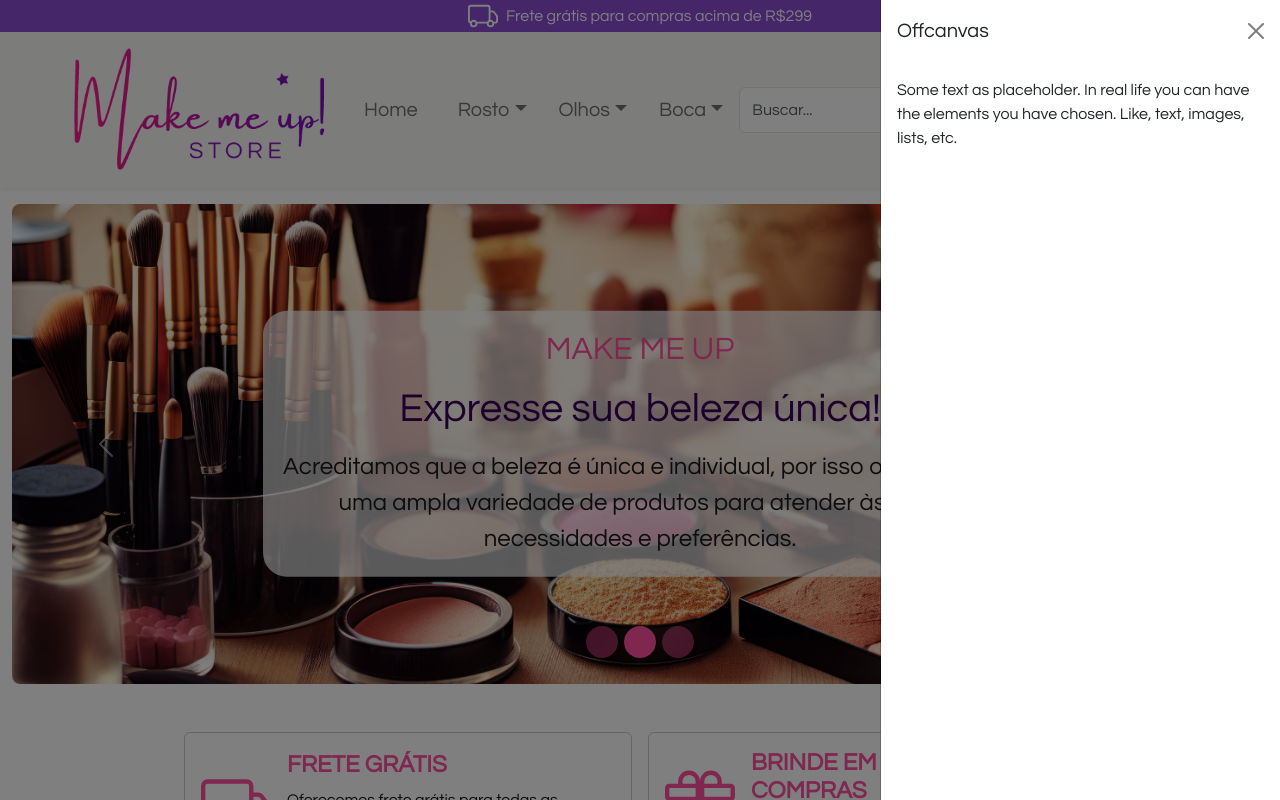
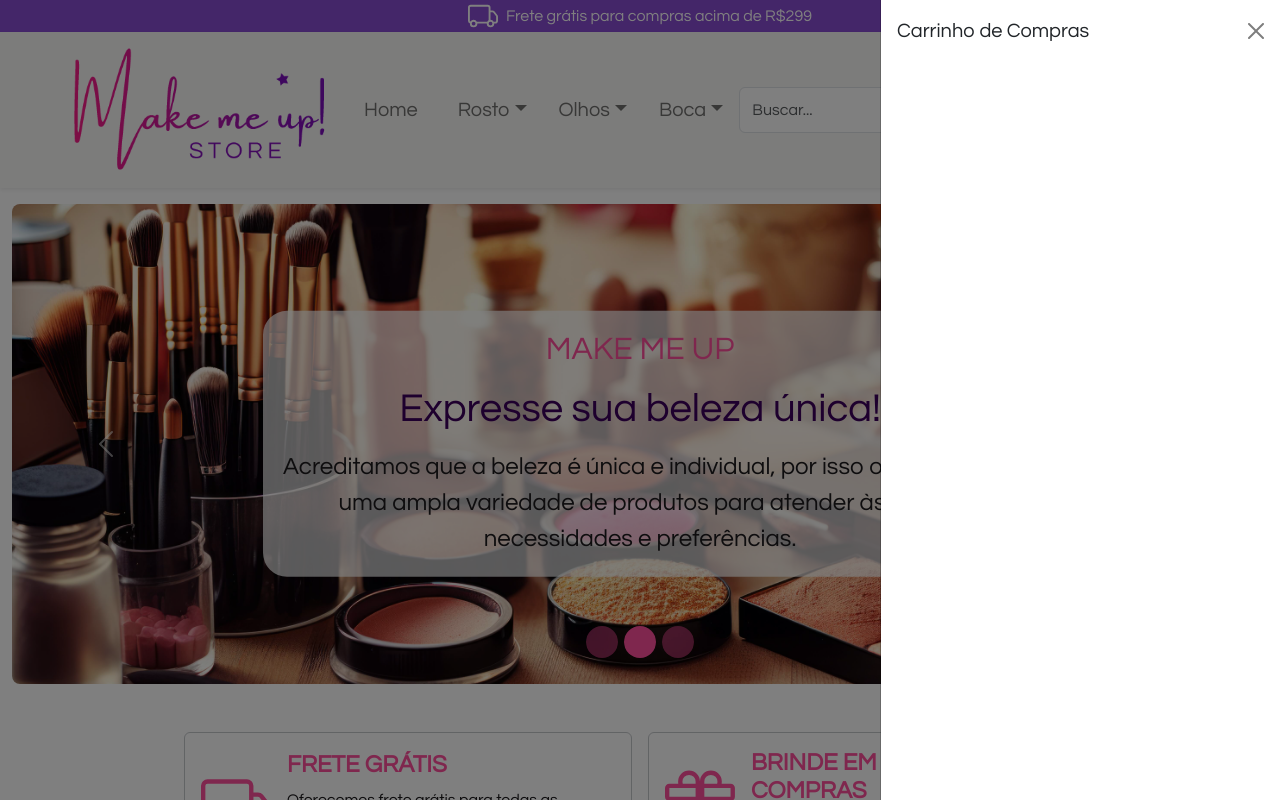
Before and after one commit to natcurti/make-me-up, a React (Vite) app: page / in a window 1280 px wide. Both pictures are taken after a click on the button 1207 px from the left and 109 px from the top of the page. Shown: the top 800 px of the page. Built offline with nearby package versions, Linux system fonts and the light colour scheme.

Commit message:
Handle cart reducer and offcanvas cart reducer

```diff
--- a/src/components/CartOffCanvas/index.tsx
+++ b/src/components/CartOffCanvas/index.tsx
@@ -1,12 +1,28 @@
-import { useState } from "react";
 import { Offcanvas } from "react-bootstrap";
 import ButtonIcon from "../ButtonIcon";
 import { Cart2 } from "react-bootstrap-icons";
+import { useDispatch, useSelector } from "react-redux";
+import { IRootState } from "src/store";
+import Product from "../Product";
+import { openOrClose } from "src/store/reducers/offcanvasCart";
 
 const CartOffCanvas = () => {
-  const [isOpen, setIsOpen] = useState(false);
+  const dispatch = useDispatch();
 
-  const handleOpen = () => setIsOpen(!isOpen);
+  const handleOpen = () => {
+    dispatch(openOrClose());
+  };
+
+  const { productsOnCart, isOpen } = useSelector((state: IRootState) => {
+    const idItemsOnCart = state.cart.map((item) => item.id);
+    return {
+      productsOnCart: state.items.filter((product) =>
+        idItemsOnCart.some((item) => item === product.id)
+      ),
+      isOpen: state.offcanvasCart,
+    };
+  });
+
   return (
     <>
       <ButtonIcon onClick={handleOpen}>
@@ -15,11 +31,12 @@ const CartOffCanvas = () => {
 
       <Offcanvas show={isOpen} onHide={handleOpen} placement="end">
         <Offcanvas.Header closeButton>
-          <Offcanvas.Title>Offcanvas</Offcanvas.Title>
+          <Offcanvas.Title>Carrinho de Compras</Offcanvas.Title>
         </Offcanvas.Header>
         <Offcanvas.Body>
-          Some text as placeholder. In real life you can have the elements you
-          have chosen. Like, text, images, lists, etc.
+          {productsOnCart.map((product) => (
+            <Product key={product.id} {...product} />
+          ))}
         </Offcanvas.Body>
       </Offcanvas>
     </>
--- a/src/components/Product/index.tsx
+++ b/src/components/Product/index.tsx
@@ -3,8 +3,10 @@ import "./styles.css";
 import ButtonIcon from "../ButtonIcon";
 import { Heart, HeartFill, Cart2 } from "react-bootstrap-icons";
 import { IProduct } from "src/types/IProduct";
-import { useDispatch } from "react-redux";
+import { useDispatch, useSelector } from "react-redux";
 import { changeFavorite } from "src/store/reducers/items";
+import { addProductToCart } from "src/store/reducers/cart";
+import { IRootState } from "src/store";
 
 const Product = ({
   title,
@@ -21,8 +23,16 @@ const Product = ({
     dispatch(changeFavorite(id));
   };
 
+  const addToCart = (id: number) => {
+    dispatch(addProductToCart(id));
+  };
+
+  const isOnCart = useSelector((state: IRootState) =>
+    state.cart.some((itemOnCart) => itemOnCart.id === id)
+  );
+  console.log(isOnCart);
   return (
-    <Card className="container-card">
+    <Card className={`${isOnCart ? "container-card-cart" : "container-card"}`}>
       <div className="mx-auto mt-3">
         <img src={image} />
       </div>
@@ -32,13 +42,18 @@ const Product = ({
             {brand.toUpperCase()}
           </Card.Title>
           <Card.Subtitle className="card-subtitle mb-3">{title}</Card.Subtitle>
-          <Card.Text className="card-text">{description}</Card.Text>
+          {!isOnCart && (
+            <Card.Text className="card-text">{description}</Card.Text>
+          )}
           <Card.Text className="fw-bold mb-4 fs-5">
             R${price.toFixed(2)}
           </Card.Text>
         </div>
         <div className="d-flex justify-content-between">
-          <Button className="d-flex align-items-center gap-2 border-0 btn-buy">
+          <Button
+            className="d-flex align-items-center gap-2 border-0 btn-buy"
+            onClick={() => addToCart(id)}
+          >
             Comprar
             <Cart2 size={18} />
           </Button>
--- a/src/components/Product/styles.css
+++ b/src/components/Product/styles.css
@@ -25,3 +25,17 @@
 .card-subtitle {
   color: var(--dark-purple);
 }
+
+/* Styles to apply on Cart */
+
+.container-card-cart {
+  width: 100%;
+  flex-direction: row;
+  padding-inline: 1rem;
+}
+
+.container-card-cart img {
+  width: 7rem;
+  height: 7rem;
+  object-fit: contain;
+}
--- a/src/store/index.ts
+++ b/src/store/index.ts
@@ -1,11 +1,15 @@
 import { configureStore } from "@reduxjs/toolkit";
 import sliceItems from "src/store/reducers/items";
 import sliceCategories from "src/store/reducers/categories";
+import sliceCart from "src/store/reducers/cart";
+import sliceOffcanvasCart from "src/store/reducers/offcanvasCart";
 
 const store = configureStore({
   reducer: {
     items: sliceItems,
     categories: sliceCategories,
+    cart: sliceCart,
+    offcanvasCart: sliceOffcanvasCart,
   },
 });
 
--- /dev/null
+++ b/src/store/reducers/cart.ts
@@ -0,0 +1,29 @@
+import { createSlice } from "@reduxjs/toolkit";
+import { ICart } from "src/types/ICart";
+
+const initialState: ICart[] = [];
+
+const sliceCart = createSlice({
+  name: "cart",
+  initialState,
+  reducers: {
+    addProductToCart: (state, { payload }) => {
+      const isProductOnCart = state.some((item) => item.id === payload);
+      if (!isProductOnCart) {
+        state.push({
+          id: payload,
+          quantity: 1,
+        });
+      } else {
+        const productIndexOnCart = state.findIndex(
+          (item) => item.id === payload
+        );
+        state[productIndexOnCart].quantity += 1;
+      }
+    },
+  },
+});
+
+export const { addProductToCart } = sliceCart.actions;
+
+export default sliceCart.reducer;
--- /dev/null
+++ b/src/store/reducers/offcanvasCart.ts
@@ -0,0 +1,17 @@
+import { createSlice } from "@reduxjs/toolkit";
+
+const initialState = false;
+
+const sliceOffcanvasCart = createSlice({
+  name: "offcanvasCart",
+  initialState,
+  reducers: {
+    openOrClose: (state) => {
+      return !state;
+    },
+  },
+});
+
+export const { openOrClose } = sliceOffcanvasCart.actions;
+
+export default sliceOffcanvasCart.reducer;
--- /dev/null
+++ b/src/types/ICart.ts
@@ -0,0 +1,4 @@
+export interface ICart {
+  id: number;
+  quantity: number;
+}
```
